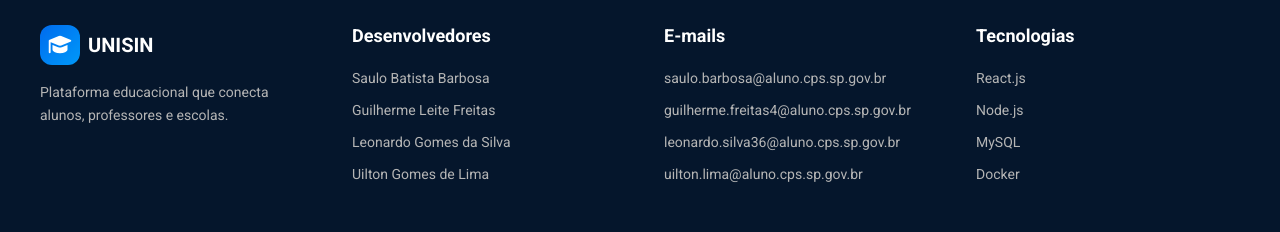
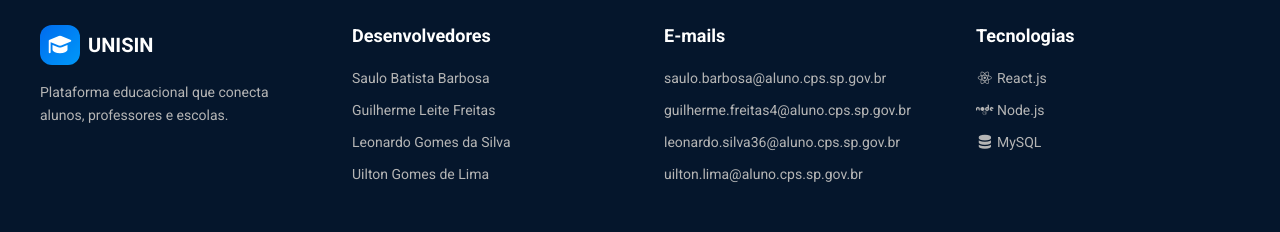
Before and after one commit to saulobbarbosa/unisin-remake, a React (Create React App) app in the folder frontend/: page / in a window 1280 px wide. Shown: the part 3975-4207 px from the top of the page. Built offline with nearby package versions, Linux system fonts and the light colour scheme.

Commit message:
Pequena Mudança no Footer

```diff
--- a/frontend/src/components/layout/comps-home/Footer.jsx
+++ b/frontend/src/components/layout/comps-home/Footer.jsx
@@ -35,10 +35,9 @@ export default function CompFooterHome() {
                 </div>
                 <div className={Style.divsPadroes}>
                     <h1>Tecnologias</h1>
-                    <p>React.js</p>
-                    <p>Node.js</p>
-                    <p>MySQL</p>
-                    <p>Docker</p>
+                    <p><i className="fa-brands fa-react"></i> React.js</p>
+                    <p><i className="fa-brands fa-node"></i> Node.js</p>
+                    <p><i className="fa-solid fa-database"></i> MySQL</p>
                 </div>
             </div>
             <p>© 2026 UNISIN — Todos os direitos reservados.</p>
```
